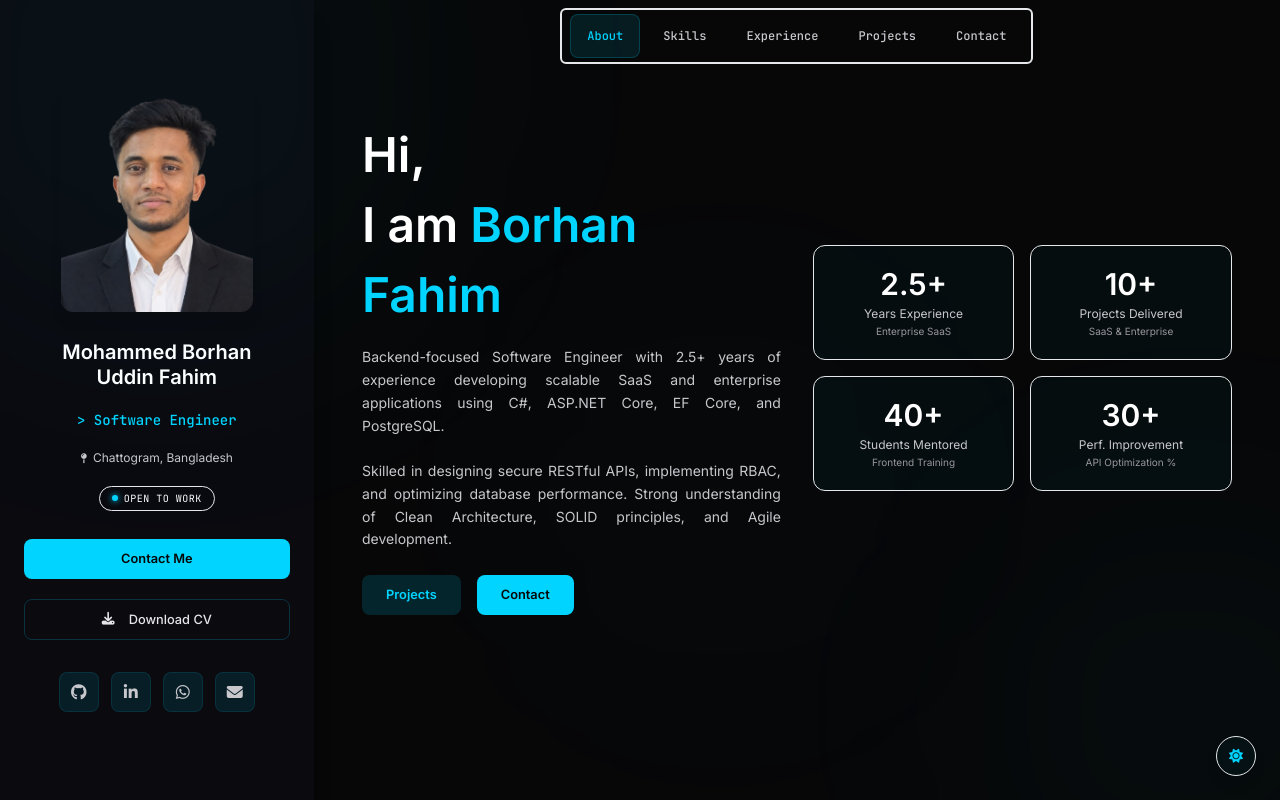
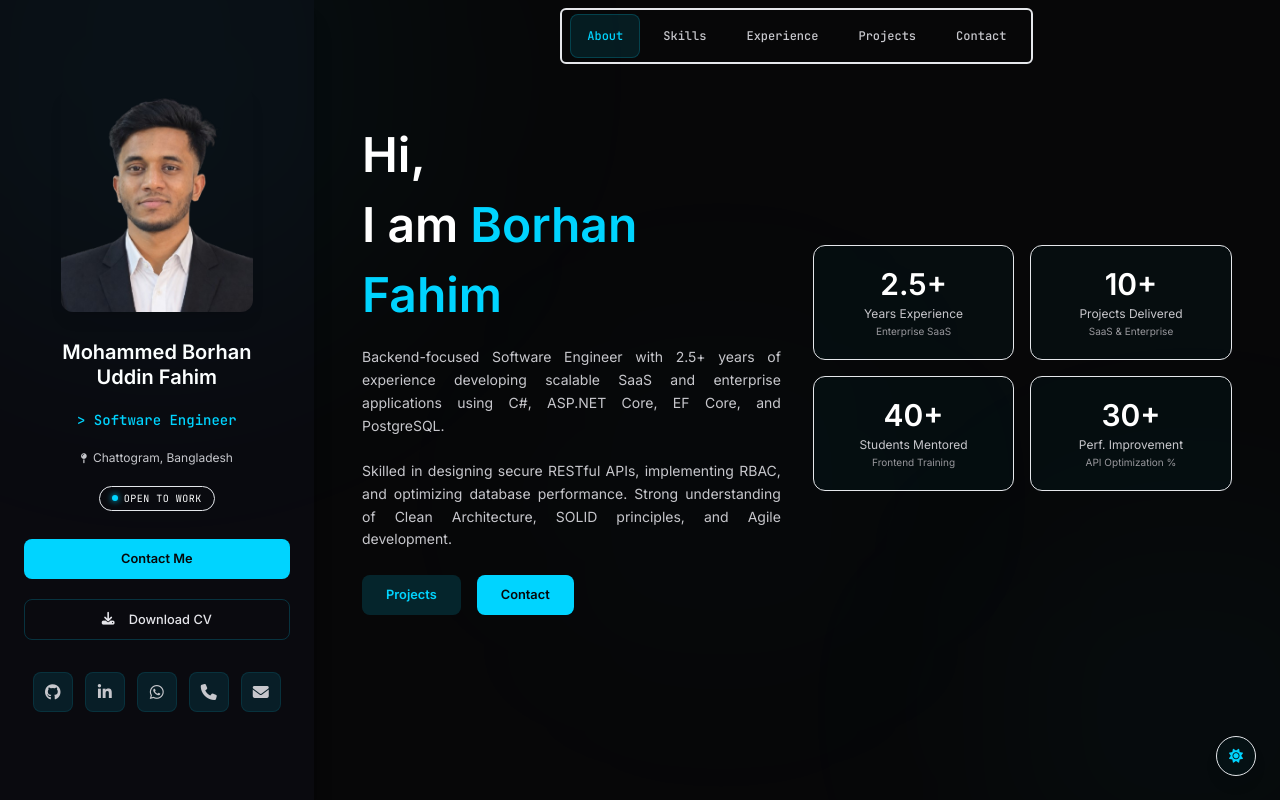
Before and after one commit to mdborhandev/cv.borhan, a plain HTML site: page index.html in a window 1280 px wide. Drawn offline with nearby package versions, Linux system fonts and the light colour scheme.

Commit message:
Update index.html

```diff
--- a/index.html
+++ b/index.html
@@ -74,6 +74,9 @@
         </a>
         <a href="https://wa.me/8801906750597?text=Hi%20Borhan%2C%20I%20found%20your%20portfolio%20and%20would%20like%20to%20connect." target="_blank" rel="noopener noreferrer" class="link" aria-label="WhatsApp">
           <i class="fab fa-whatsapp"></i>
+        </a>
+        <a href="tel:+8801906750597" class="link" aria-label="Phone">
+          <i class="fas fa-phone"></i>
         </a>
         <a href="https://mail.google.com/mail/?view=cm&fs=1&to=mdborhan.dev@gmail.com&su=Hello%20Borhan&body=Hi%20Borhan%2C%0A%0AI%20found%20your%20portfolio%20and%20would%20like%20to%20connect." target="_blank" rel="noopener noreferrer" class="link" aria-label="Email">
           <i class="fas fa-envelope"></i>
```
